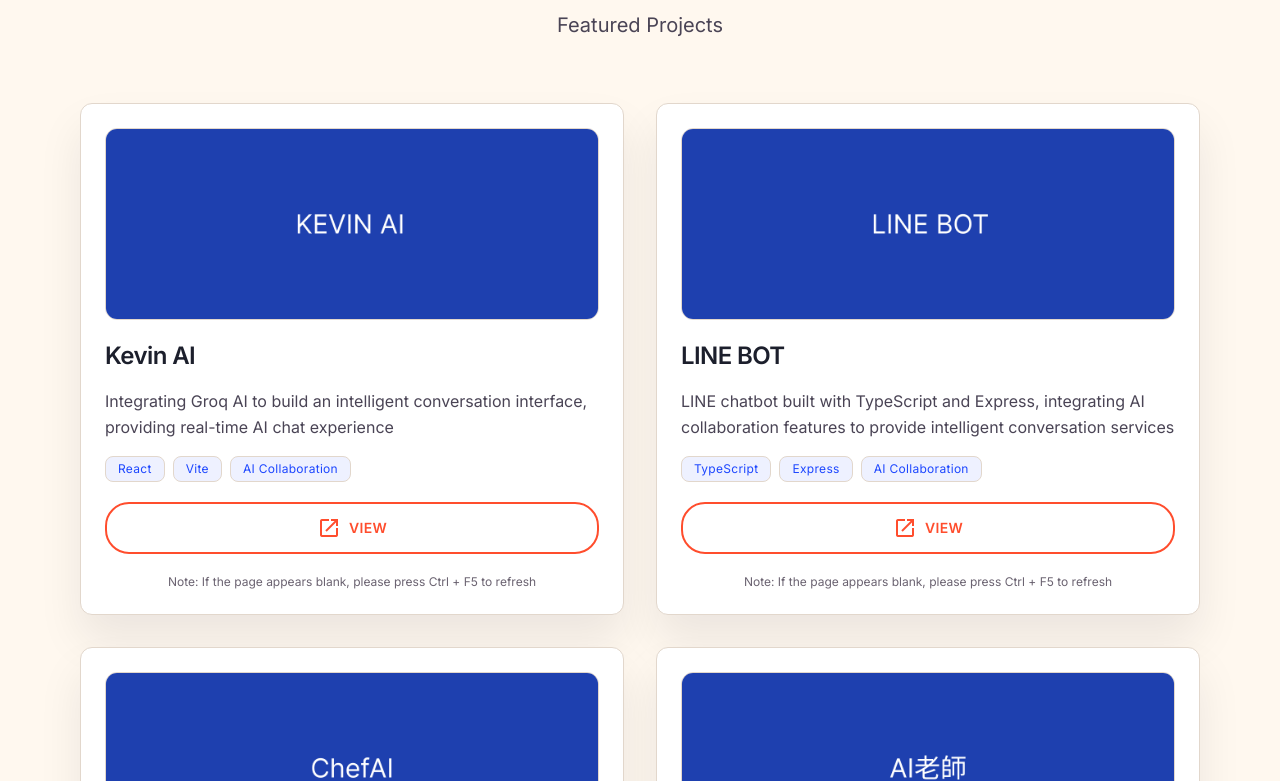
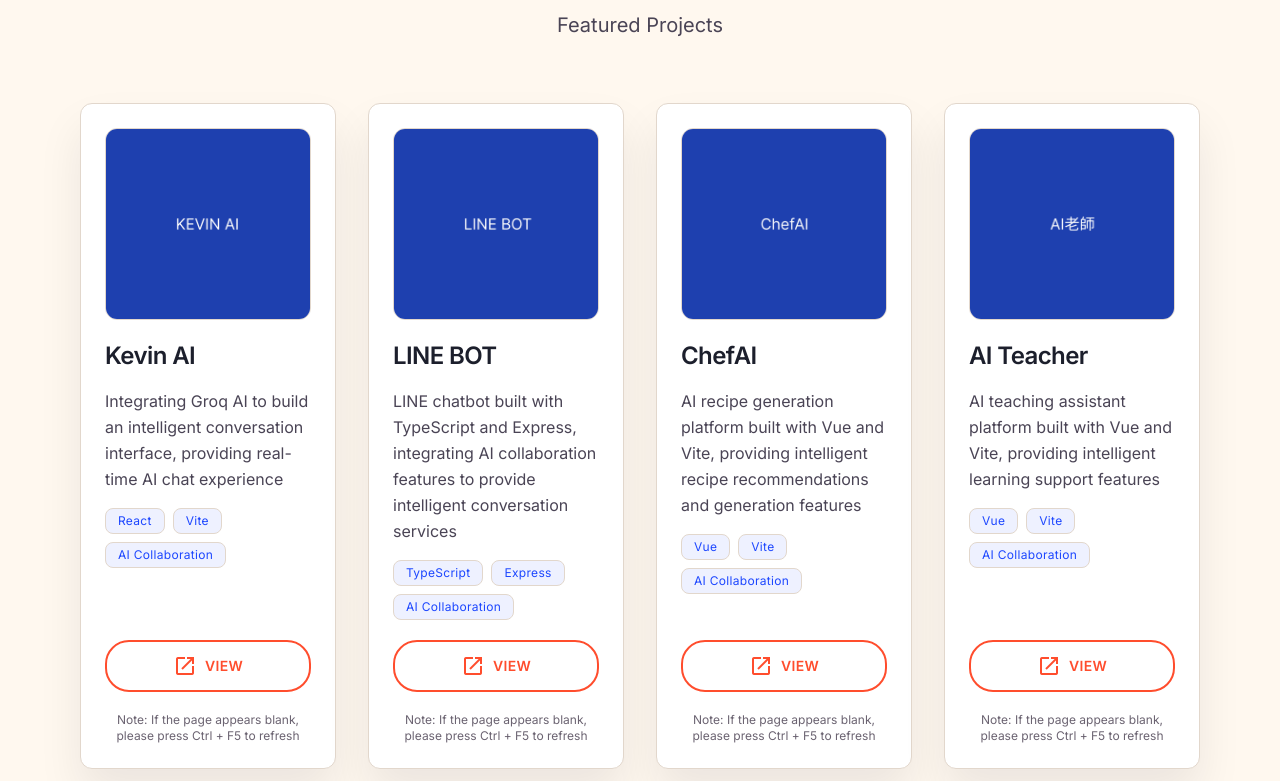
Before and after one commit to Kevin42127/kevin., a Next.js app: page / in a window 1280 px wide. Shown: the part 1979-2760 px from the top of the page. Built offline with nearby package versions, Linux system fonts and the light colour scheme; no server answers; a web font is replaced by a local one.

Commit message:
將作品區塊改為上4下4的布局

```diff
--- a/src/components/Portfolio.tsx
+++ b/src/components/Portfolio.tsx
@@ -102,7 +102,7 @@
           </p>
         </div>
 
-        <div className="grid grid-cols-1 gap-8 md:grid-cols-2">
+        <div className="grid grid-cols-1 gap-8 md:grid-cols-2 lg:grid-cols-4">
           {projects.map((project) => (
             <article
               key={project.id}
```
